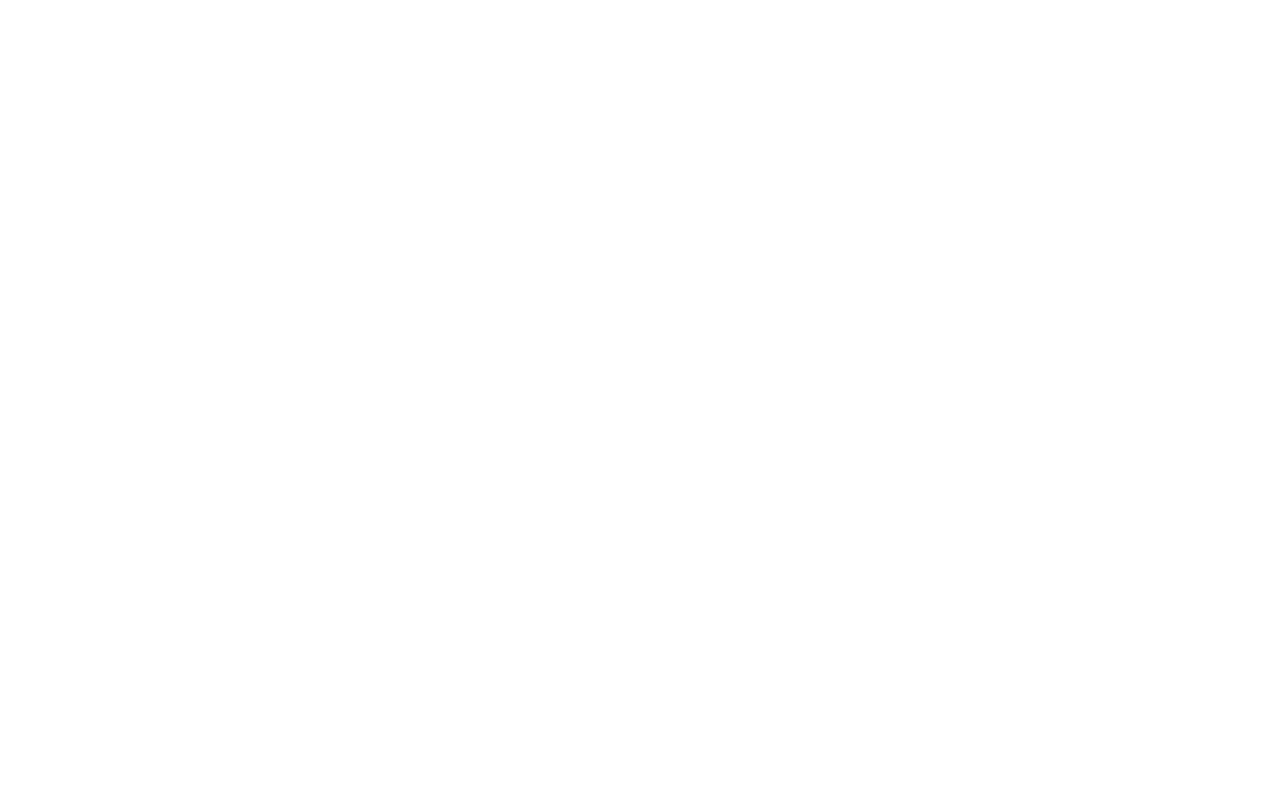
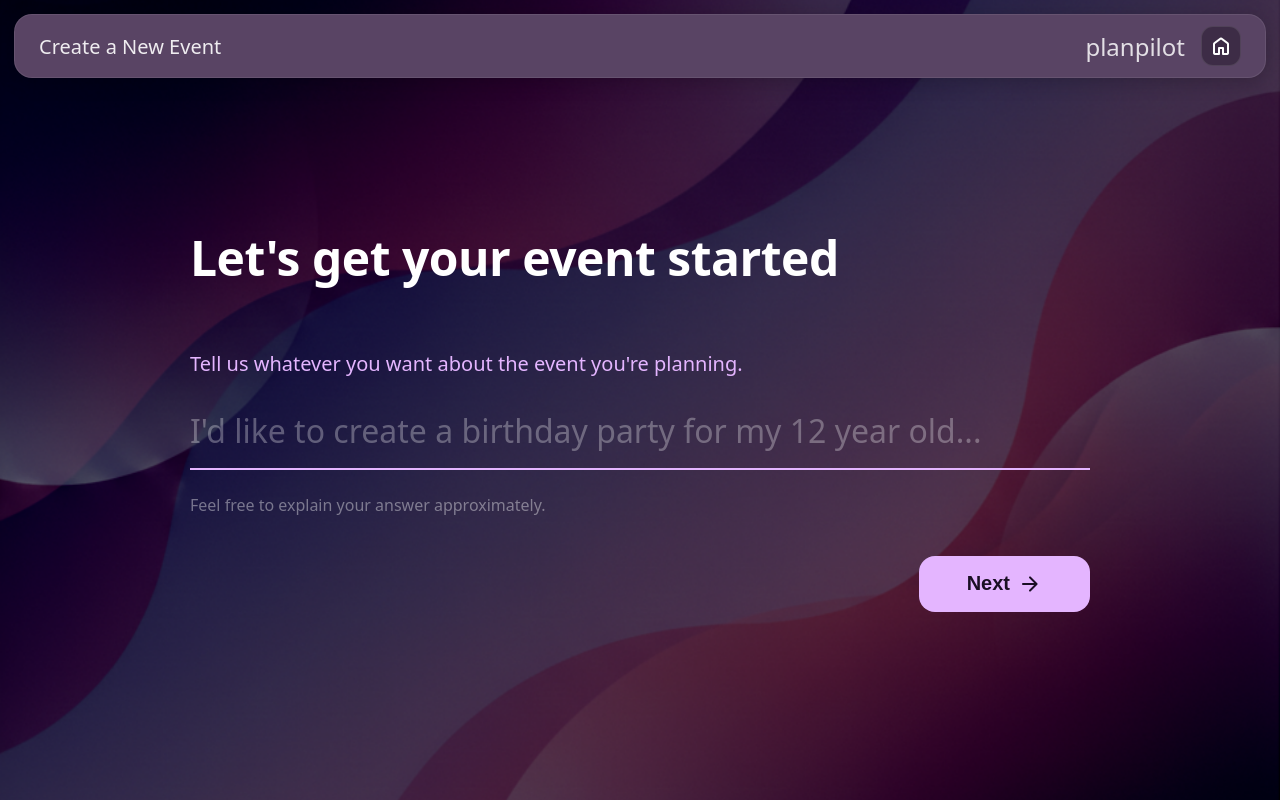
Before and after one commit to iShxvv/Planpilot, a React (Vite) app in the folder apps/web/: page /form in a window 1280 px wide. Before the commit this address had no page. Built offline with nearby package versions, Linux system fonts and the light colour scheme; a web font is replaced by a local one.

Commit message:
Onboarding flow + fixed date and time

```diff
--- a/apps/web/src/App.tsx
+++ b/apps/web/src/App.tsx
@@ -1,5 +1,6 @@
 import { BrowserRouter as Router, Routes, Route } from 'react-router-dom';
 import LandingPage from "./pages/LandingPage.tsx";
+import FormPage from "./pages/FormPage.tsx";
 import PlanPage from "./pages/PlanPage.tsx";
 
 export default function App() {
@@ -7,6 +8,7 @@
     <Router>
       <Routes>
         <Route path="/" element={<LandingPage />} />
+        <Route path="/form" element={<FormPage />} />
         <Route path="/plan" element={<PlanPage />} />
       </Routes>
     </Router>
--- /dev/null
+++ b/apps/web/src/pages/FormPage.module.css
@@ -0,0 +1,167 @@
+/* FormPage.module.css */
+
+.page {
+    min-height: 100vh;
+    height: 100vh;
+    background-position: center;
+    background-size: cover;
+    background-repeat: no-repeat;
+    color: rgba(255, 255, 255, 0.92);
+    display: flex;
+    flex-direction: column;
+    padding: 14px;
+    box-sizing: border-box;
+    font-family: ui-sans-serif, system-ui, Segoe UI, Roboto, Arial, sans-serif;
+}
+
+/* Header */
+.topBar {
+    height: 64px;
+    background: #594464;
+    border-radius: 18px;
+    display: flex;
+    align-items: center;
+    justify-content: space-between;
+    padding: 14px 24px;
+    box-sizing: border-box;
+    border: 1px solid rgba(255, 255, 255, 0.08);
+    box-shadow: 0 4px 20px rgba(0, 0, 0, 0.2);
+    margin-bottom: 40px;
+}
+
+.headerTitle {
+    font-size: 20px;
+    font-weight: 500;
+    color: rgba(255, 255, 255, 0.9);
+}
+
+.topRight {
+    display: flex;
+    align-items: center;
+    gap: 16px;
+}
+
+.brand {
+    font-size: 24px;
+    opacity: 0.9;
+    font-weight: 300;
+}
+
+.homeBtn {
+    width: 40px;
+    height: 40px;
+    border-radius: 12px;
+    background: rgba(20, 12, 26, 0.4);
+    border: 1px solid rgba(255, 255, 255, 0.1);
+    display: flex;
+    align-items: center;
+    justify-content: center;
+    cursor: pointer;
+    color: white;
+    transition: background 150ms ease;
+    font-size: 24px;
+}
+
+.homeBtn:hover {
+    background: rgba(20, 12, 26, 0.6);
+}
+
+/* Main Content */
+.container {
+    flex: 1;
+    display: flex;
+    flex-direction: column;
+    justify-content: center;
+    max-width: 900px;
+    margin: 0 auto;
+    width: 100%;
+    padding-bottom: 100px;
+}
+
+.mainHeading {
+    font-size: 48px;
+    font-weight: 600;
+    margin-bottom: 60px;
+    color: #fff;
+    letter-spacing: -0.5px;
+}
+
+.questionLabel {
+    font-size: 20px;
+    color: #E4B5FF;
+    margin-bottom: 16px;
+    font-weight: 500;
+}
+
+.inputWrapper {
+    position: relative;
+    margin-bottom: 12px;
+}
+
+.inputField {
+    width: 100%;
+    background: transparent;
+    border: none;
+    border-bottom: 2px solid rgba(255, 255, 255, 0.2);
+    padding: 16px 0;
+    font-size: 32px;
+    color: white;
+    font-family: inherit;
+    outline: none;
+    transition: border-color 0.2s ease;
+}
+
+.inputField:focus {
+    border-bottom-color: #E4B5FF;
+}
+
+.inputField::placeholder {
+    color: rgba(255, 255, 255, 0.3);
+}
+
+.helperText {
+    font-size: 16px;
+    color: rgba(255, 255, 255, 0.4);
+    margin-top: 12px;
+}
+
+.nextButton {
+    align-self: flex-end;
+    margin-top: 40px;
+    padding: 16px 48px;
+    background: #E4B5FF;
+    color: #1a0e24;
+    font-size: 20px;
+    font-weight: 600;
+    border: none;
+    border-radius: 16px;
+    cursor: pointer;
+    transition: transform 0.1s ease, filter 0.1s ease;
+    display: flex;
+    align-items: center;
+    gap: 8px;
+}
+
+.nextButton:hover {
+    filter: brightness(1.1);
+    transform: translateY(-2px);
+}
+
+.nextButton:active {
+    transform: translateY(0);
+}
+
+/* Material Icons */
+.material-symbols-rounded {
+    font-family: 'Material Symbols Rounded';
+    font-weight: normal;
+    font-style: normal;
+    font-size: 24px;
+    line-height: 1;
+    letter-spacing: normal;
+    text-transform: none;
+    display: inline-block;
+    white-space: nowrap;
+    word-wrap: normal;
+    direction: ltr;
+}
--- /dev/null
+++ b/apps/web/src/pages/FormPage.tsx
@@ -0,0 +1,63 @@
+import React, { useState } from 'react';
+import { useNavigate } from 'react-router-dom';
+import styles from './FormPage.module.css';
+import FormPageBg from "../assets/images/theme_Background.png";
+
+export default function FormPage() {
+    const [prompt, setPrompt] = useState("");
+    const navigate = useNavigate();
+
+    const handleNext = () => {
+        if (!prompt.trim()) return;
+
+        // Save prompt to localStorage so PlanPage can pick it up
+        localStorage.setItem('planpilot_initial_message', prompt);
+        navigate('/plan');
+    };
+
+    const handleKeyDown = (e: React.KeyboardEvent) => {
+        if (e.key === 'Enter') {
+            handleNext();
+        }
+    };
+
+    return (
+        <div className={styles.page} style={{ backgroundImage: `url(${FormPageBg})` }}>
+            <header className={styles.topBar}>
+                <div className={styles.headerTitle}>Create a New Event</div>
+                <div className={styles.topRight}>
+                    <div className={styles.brand}>planpilot</div>
+                    <button className={styles.homeBtn} onClick={() => navigate('/')}>
+                        <span className="material-symbols-rounded">home</span>
+                    </button>
+                </div>
+            </header>
+
+            <div className={styles.container}>
+                <h1 className={styles.mainHeading}>Let's get your event started</h1>
+
+                <label className={styles.questionLabel}>Tell us whatever you want about the event you're planning.</label>
+
+                <div className={styles.inputWrapper}>
+                    <input
+                        autoFocus
+                        className={styles.inputField}
+                        placeholder="I'd like to create a birthday party for my 12 year old..."
+                        value={prompt}
+                        onChange={(e) => setPrompt(e.target.value)}
+                        onKeyDown={handleKeyDown}
+                    />
+                </div>
+
+                <div className={styles.helperText}>
+                    Feel free to explain your answer approximately.
+                </div>
+
+                <button className={styles.nextButton} onClick={handleNext}>
+                    Next
+                    <span className="material-symbols-rounded">arrow_forward</span>
+                </button>
+            </div>
+        </div>
+    );
+}
--- a/apps/web/src/pages/LandingPage.tsx
+++ b/apps/web/src/pages/LandingPage.tsx
@@ -42,7 +42,7 @@
           <p className={styles.subtitle}>We take the guesswork out of your events</p>
           <button
             className={styles.cta}
-            onClick={() => navigate("/plan")}>
+            onClick={() => navigate("/form")}>
             Get Started
           </button>
         </main>
--- a/apps/web/src/pages/PlanPage.tsx
+++ b/apps/web/src/pages/PlanPage.tsx
@@ -39,22 +39,31 @@
     }
   }, []);
 
+  // Check for initial message from FormPage
+  useEffect(() => {
+    const initialMsg = localStorage.getItem('planpilot_initial_message');
+    if (initialMsg) {
+      localStorage.removeItem('planpilot_initial_message');
+      handleSendMessage(initialMsg);
+    }
+  }, []);
+
   useEffect(() => {
     chatEndRef.current?.scrollIntoView({ behavior: "smooth" });
   }, [chatMessages]);
 
-  const handleSendMessage = async () => {
-    if (!userInput.trim() || isLoading) return;
+  const handleSendMessage = async (messageOverride?: string) => {
+    const message = messageOverride || userInput;
+    if (!message.trim() || isLoading) return;
 
-    const userMessage = userInput.trim();
     setUserInput("");
     setIsLoading(true);
 
-    setChatMessages((prev) => [...prev, { role: "user", content: userMessage }]);
+    setChatMessages((prev) => [...prev, { role: "user", content: message }]);
 
     try {
       console.log("Current Plan State before send:", currentPlan);
-      const response = await sendPlanMessage(userMessage, currentPlan);
+      const response = await sendPlanMessage(message, currentPlan);
 
       console.log("n8n Response updatedPlan:", response.updatedPlan);
 
@@ -173,7 +182,7 @@
               onKeyDown={(e) => e.key === "Enter" && !e.shiftKey && (e.preventDefault(), handleSendMessage())}
               disabled={isLoading}
             />
-            <button className={styles.chatSend} onClick={handleSendMessage} disabled={isLoading} />
+            <button className={styles.chatSend} onClick={() => handleSendMessage()} disabled={isLoading} />
           </div>
         </section>
 
```
